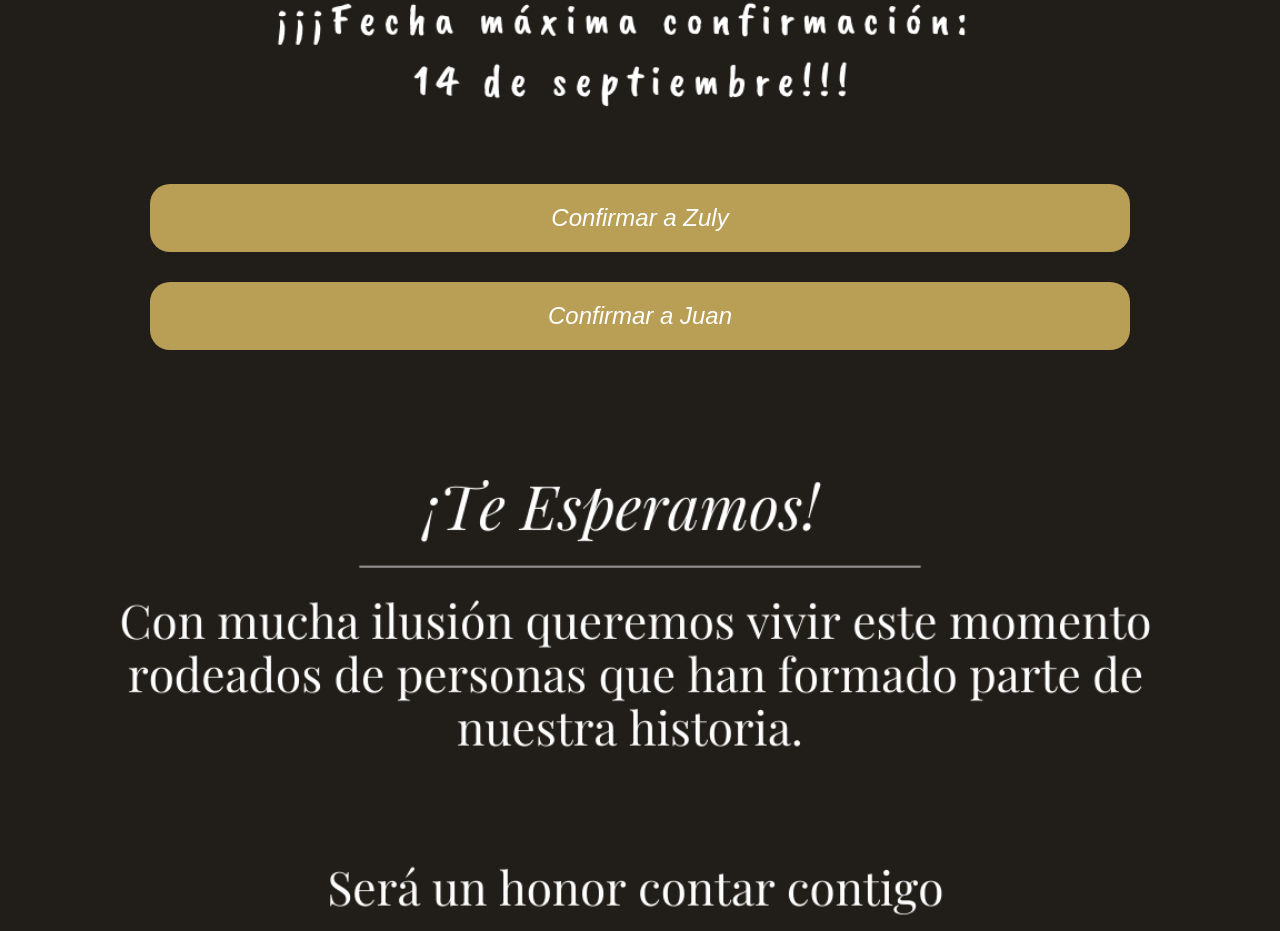
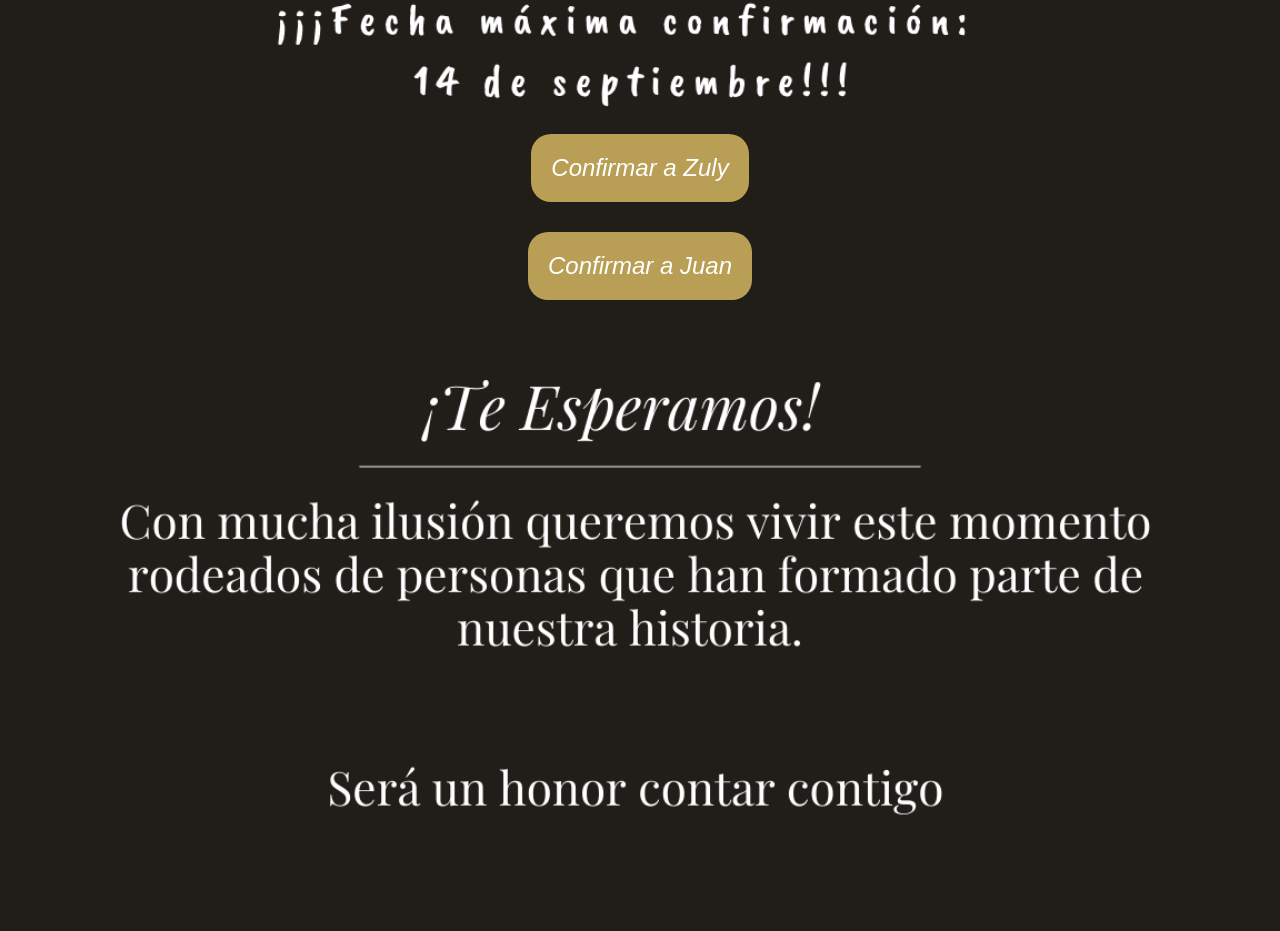
Before and after one commit to juanedsa/boda, a React (Vite) app: page / in a window 1280 px wide. Shown: the part 9520-10451 px from the top of the page. Built offline with nearby package versions, Linux system fonts and the light colour scheme.

Commit message:
Fix buttons confirm

```diff
--- a/src/components/confirm/Confirm.css
+++ b/src/components/confirm/Confirm.css
@@ -1,9 +1,7 @@
 .confirm {
   display: flex;
   flex-direction: column;
-  justify-content: center;
-  justify-items: center;
-  margin: 50px 150px;
+  align-items: center;
   gap: 30px;
 }
 
@@ -16,4 +14,5 @@
   border-radius: 20px;
   border: 0;
   font-style: italic;
+  max-width: 270px;
 }
```
